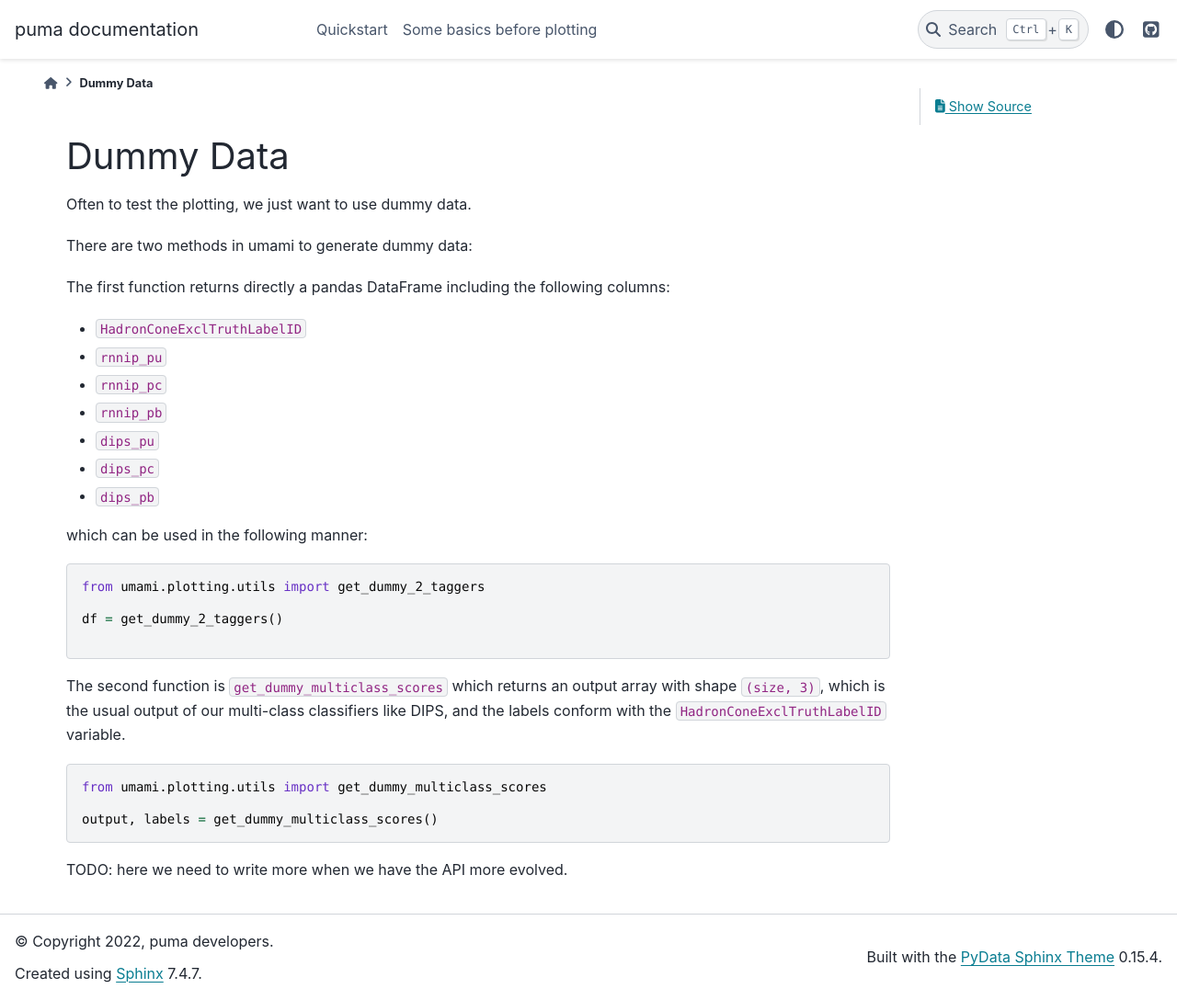
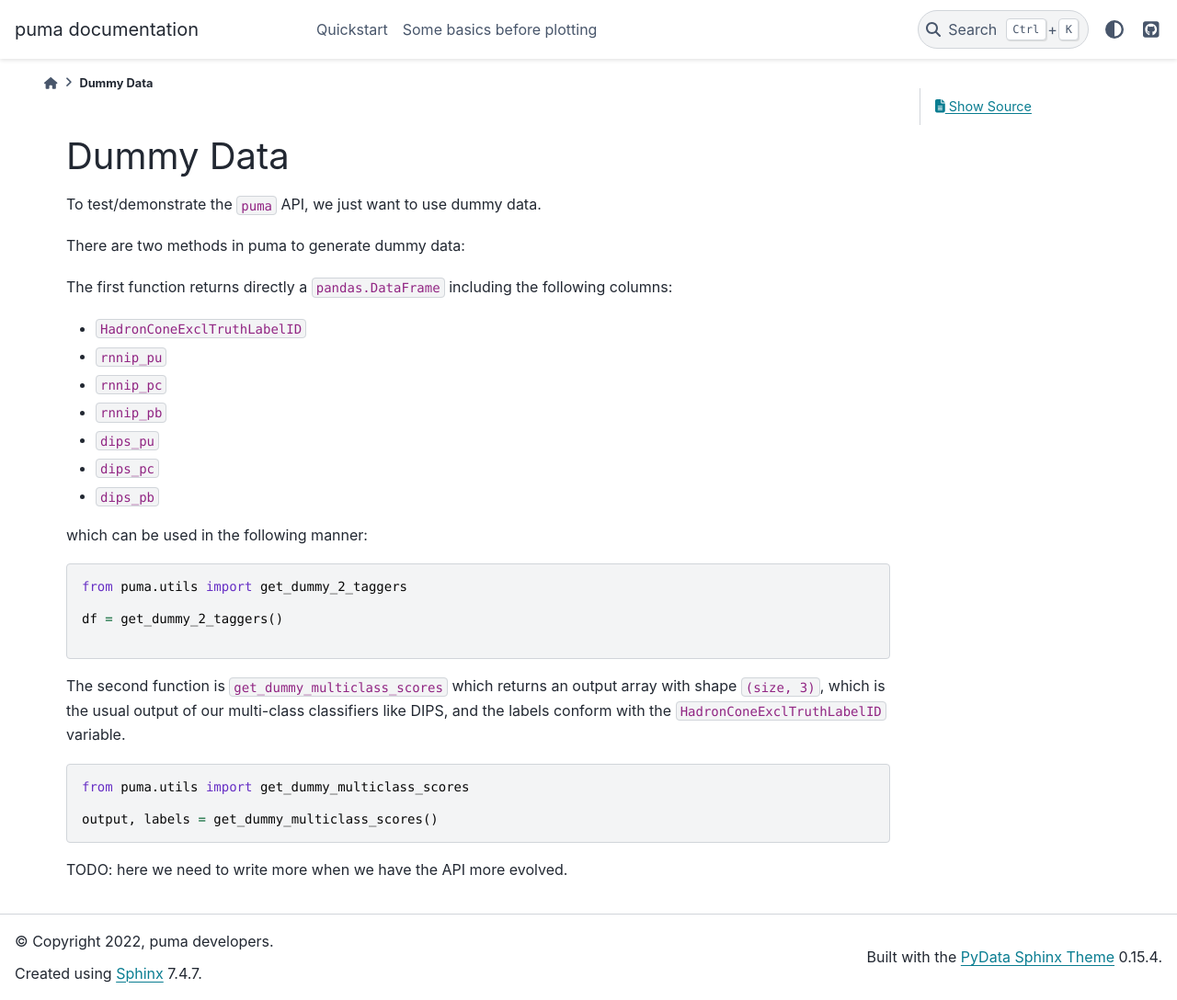
Before and after one commit to umami-hep/puma, a Sphinx documentation site: the page built from docs/source/examples/dummy_data.md, in a window 1280 px wide and 1088 px high. Shown: the whole window at 92% size. Built offline with Sphinx 7.4.7 and the PyData theme 0.15.4, drawn with Linux system fonts in a browser that asks for light colours.

Commit message:
Remove "umami" leftovers in docs

````diff
--- a/docs/source/examples/dummy_data.md
+++ b/docs/source/examples/dummy_data.md
@@ -1,34 +1,36 @@
 # Dummy Data
 
-Often to test the plotting, we just want to use dummy data.
+To test/demonstrate the `puma` API, we just want to use dummy data.
 
-There are two methods in umami to generate dummy data:
+There are two methods in puma to generate dummy data:
 
-The first function returns directly a pandas DataFrame including the following columns:
+The first function returns directly a `pandas.DataFrame` including the following columns:
 
-* `HadronConeExclTruthLabelID`
-* `rnnip_pu`
-* `rnnip_pc`
-* `rnnip_pb`
-* `dips_pu`
-* `dips_pc`
-* `dips_pb`
+- `HadronConeExclTruthLabelID`
+- `rnnip_pu`
+- `rnnip_pc`
+- `rnnip_pb`
+- `dips_pu`
+- `dips_pc`
+- `dips_pb`
 
 which can be used in the following manner:
+
 ```python
-from umami.plotting.utils import get_dummy_2_taggers
+from puma.utils import get_dummy_2_taggers
 
 df = get_dummy_2_taggers()
 
 ```
 
-The second function is `get_dummy_multiclass_scores` which returns an output array with shape `(size, 3)`, which is the usual output of our multi-class classifiers like DIPS, and the labels conform with the `HadronConeExclTruthLabelID` variable.
+The second function is `get_dummy_multiclass_scores` which returns an output array
+with shape `(size, 3)`, which is the usual output of our multi-class classifiers like
+DIPS, and the labels conform with the `HadronConeExclTruthLabelID` variable.
 
 ```python
-from umami.plotting.utils import get_dummy_multiclass_scores
+from puma.utils import get_dummy_multiclass_scores
 
 output, labels = get_dummy_multiclass_scores()
 ```
 
-
 TODO: here we need to write more when we have the API more evolved.
````
Also changed, not shown: docs/source/examples/histograms.md (+5 -5 lines), docs/source/examples/index.md (+25 -18 lines), docs/source/examples/pie_charts.md (+2 -2 lines), docs/source/examples/rocs.md (+2 -2 lines).
